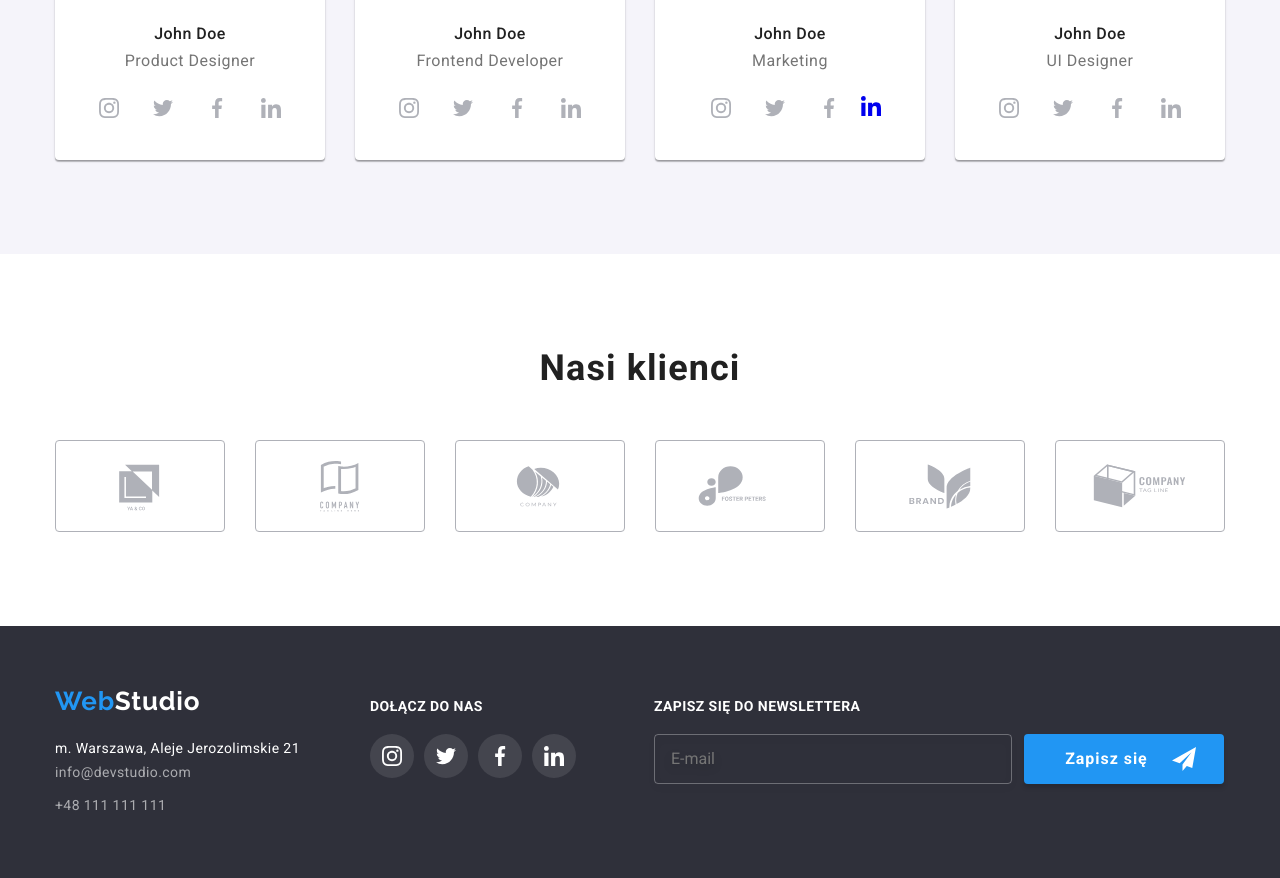
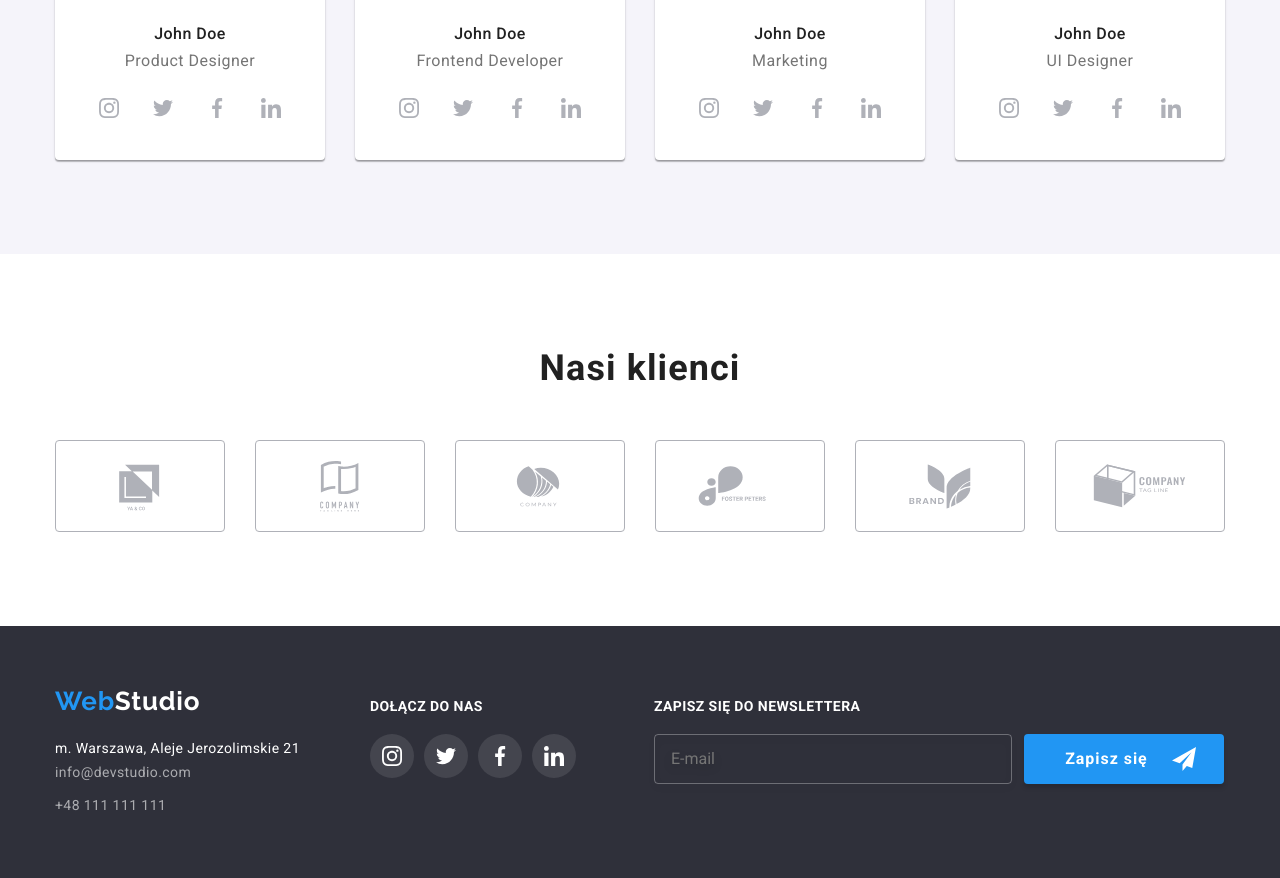
Before and after one commit to EmilStrozek/goit-markup-hw-07, a plain HTML site: page index.html in a window 1280 px wide. Shown: the part 1972-2850 px from the top of the page. Drawn offline with nearby package versions, Linux system fonts and the light colour scheme.

Commit message:
sass
korekta chochlika w linkedin

```diff
--- a/index.html
+++ b/index.html
@@ -347,7 +347,7 @@
               </a>
             </li>
             <li class="socials-list__item">
-              <a href="#" class="socials-link">
+              <a href="#" class="socials-list__link">
                 <svg class="socials-list__icon">
                   <use href="images/icons.svg#linkedin"></use>
                 </svg>
```
